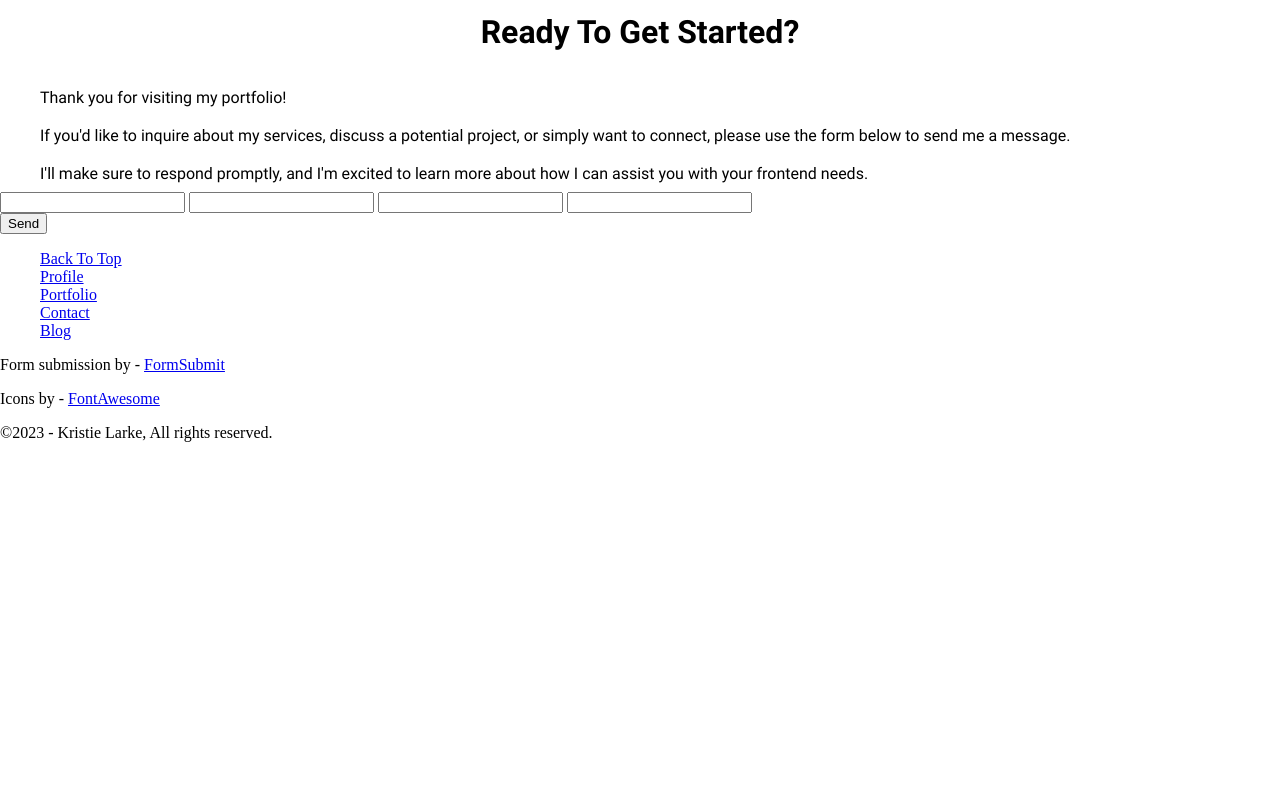
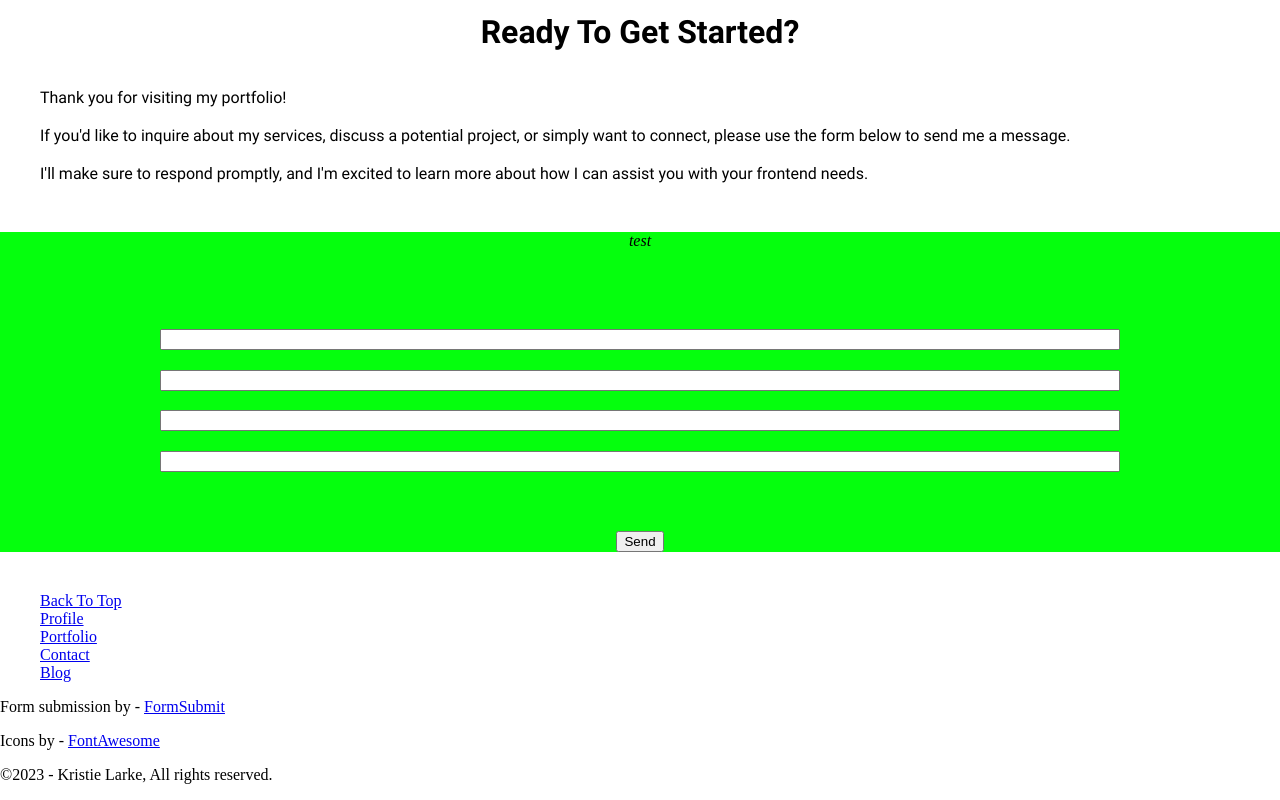
Before and after one commit to devkristie/portfolio, a plain HTML site: page src/index.html in a window 1280 px wide. Shown: the part 3410-4210 px from the top of the page. Before the commit the page ends 3868 px from the top, so only its background shows below. Drawn offline with Linux system fonts and the light colour scheme.

Commit message:
Added a container to the contact form.  Styled some of the contact form.
Added a container to the contact form.
Styled some of the contact form.

```diff
--- a/src/index.html
+++ b/src/index.html
@@ -155,17 +155,19 @@
                     <p>If you'd like to inquire about my services, discuss a potential project, or simply want to connect, please use the form below to send me a message. </p>
                     <p>I'll make sure to respond promptly, and I'm excited to learn more about how I can assist you with your frontend needs.</p>
                 </article>
-                <div>
-                    <i></i>
+                <div class="contact-form-container">
+                    <div>
+                        <i>test</i>
+                    </div>
+                    <form>
+                        <label></label>
+                        <input title="fullname" class="form-input"/>
+                        <input title="email" class="form-input"/>
+                        <input title="phone" class="form-input"/>
+                        <input title="message" class="form-input"/>
+                    </form>
+                    <button type="button" title="send" href="">Send</button>
                 </div>
-                <form>
-                    <label></label>
-                    <input title="fullname"/>
-                    <input title="email"/>
-                    <input title="phone"/>
-                    <input title="message"/>
-                </form>
-                <button type="button" title="send" href="">Send</button>
             </section>
         </main>
         <footer>
--- a/src/style.css
+++ b/src/style.css
@@ -354,3 +354,16 @@ hr {
     background-color: var(--secondary-color);
     border-radius: 1.5rem;
 }
+.contact-form-container, form {
+    display: flex;
+    flex-direction: column;
+    justify-content: space-evenly;
+    align-items: center;
+    width: 100%;
+    height: 20rem;
+    margin: 2.5rem 0 2.5rem;
+    background-color: #05ff0d; /*!temporary background*/
+}
+.form-input {
+    width: 75%;
+}
```
